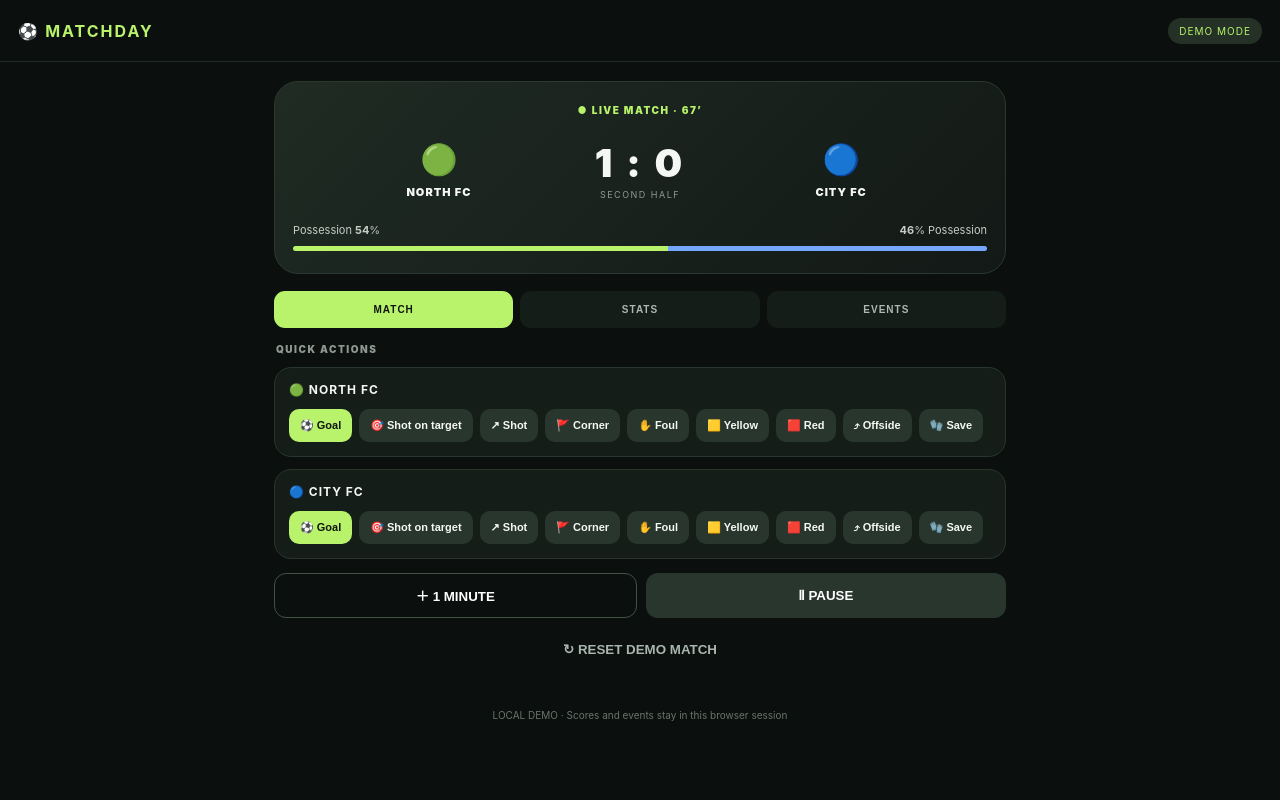
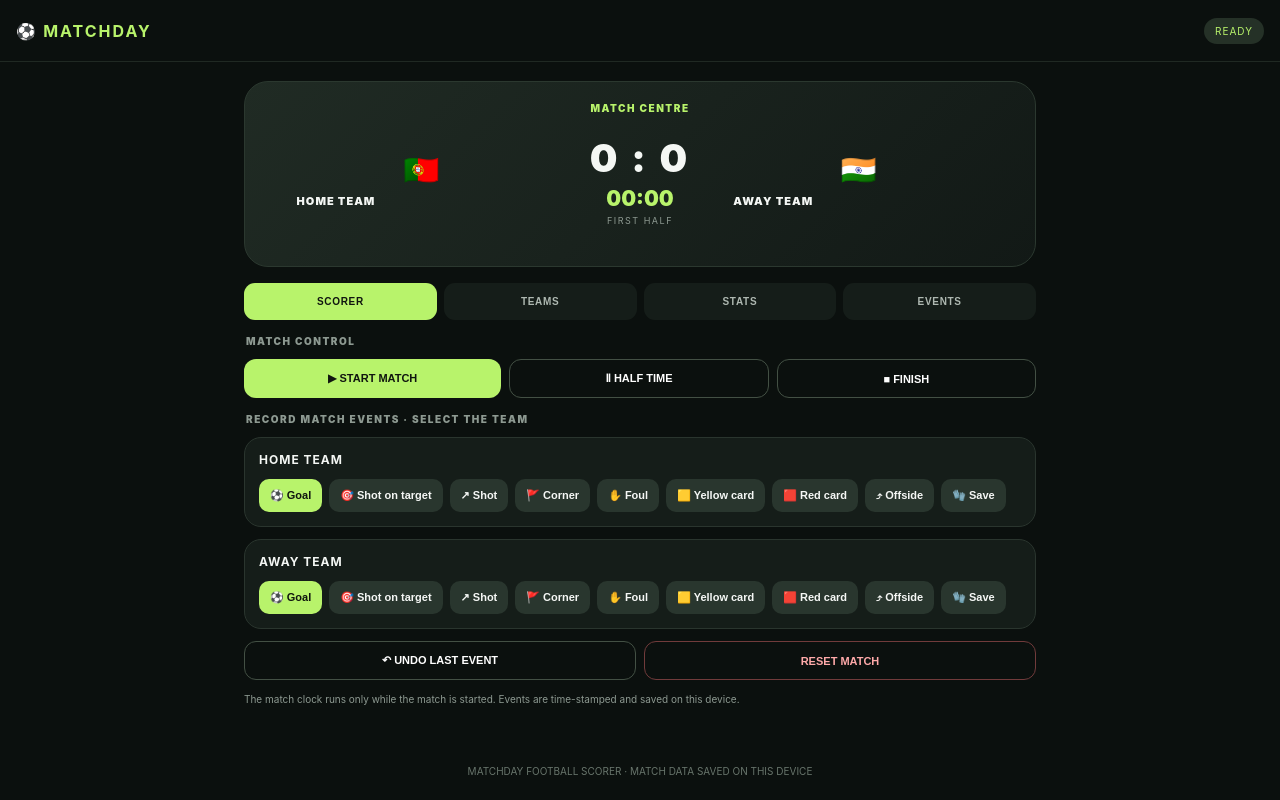
Before and after one commit to beinginnovator-dev/Matchday-Football-Scorer, a plain HTML site: page index.html in a window 1280 px wide. Drawn offline with Linux system fonts and the light colour scheme.

Commit message:
Upgrade Matchday to live football scorer

```diff
--- a/index.html
+++ b/index.html
@@ -1,87 +1,104 @@
 <!doctype html>
-<html lang="en">
-<head>
-<meta charset="utf-8">
-<meta name="viewport" content="width=device-width,initial-scale=1,viewport-fit=cover">
-<meta name="theme-color" content="#0b100e">
-<meta name="description" content="Matchday football match scoring demo">
-<link rel="manifest" href="manifest.webmanifest">
-<link rel="icon" href="icon.svg" type="image/svg+xml">
+<html lang="en"><head>
+<meta charset="utf-8"><meta name="viewport" content="width=device-width,initial-scale=1,viewport-fit=cover">
+<meta name="theme-color" content="#0b100e"><meta name="description" content="Live football match scorer">
+<link rel="manifest" href="manifest.webmanifest"><link rel="icon" href="icon.svg" type="image/svg+xml">
 <title>Matchday Football Scorer</title>
 <style>
 :root{--bg:#0b100e;--panel:#151d19;--panel2:#202b24;--lime:#b8f36b;--blue:#75a7ff;--muted:#8d9991;--line:#2a352e}
 *{box-sizing:border-box}body{margin:0;background:var(--bg);color:#f4f7f4;font-family:Inter,system-ui,-apple-system,Segoe UI,sans-serif}
-header{height:62px;padding:0 18px;display:flex;align-items:center;justify-content:space-between;border-bottom:1px solid #202923;position:sticky;top:0;background:#0b100e;z-index:3}
-.brand{font-weight:900;letter-spacing:2px}.brand b{color:var(--lime)}.demo{font-size:10px;letter-spacing:1px;color:var(--lime);background:#253127;padding:7px 11px;border-radius:30px}
-main{max-width:760px;margin:auto;padding:14px 14px 30px}
-.score{background:linear-gradient(135deg,#202b24,#121916);border:1px solid #2b382f;border-radius:24px;padding:22px 18px;margin-top:5px}
-.live{text-align:center;color:var(--lime);font-size:10px;font-weight:900;letter-spacing:1.5px}
-.teams{display:grid;grid-template-columns:1fr auto 1fr;align-items:center;text-align:center;gap:10px;margin:23px 0}
-.crest{font-size:30px}.teamname{font-size:11px;font-weight:900;letter-spacing:1px;margin-top:8px}.goals{font-size:39px;font-weight:950;letter-spacing:3px}.half{font-size:9px;color:var(--muted);letter-spacing:1.5px;margin-top:3px}
-.posrow{display:flex;justify-content:space-between;color:#c4cdc6;font-size:11px}.bar{display:flex;height:5px;border-radius:10px;overflow:hidden;margin-top:9px}.bar span:first-child{background:var(--lime)}.bar span:last-child{background:var(--blue)}
-.tabs{display:flex;gap:7px;margin:17px 0 13px}.tab{flex:1;border:0;border-radius:11px;padding:13px 5px;background:var(--panel);color:#aeb8b1;font-size:10px;font-weight:900;letter-spacing:1px}.tab.active{background:var(--lime);color:#10150f}
+header{height:62px;padding:0 16px;display:flex;align-items:center;justify-content:space-between;border-bottom:1px solid #202923;position:sticky;top:0;background:#0b100e;z-index:3}
+.brand{font-weight:900;letter-spacing:2px}.brand b{color:var(--lime)}.status{font-size:10px;letter-spacing:1px;color:var(--lime);background:#253127;padding:7px 11px;border-radius:30px}
+main{max-width:820px;margin:auto;padding:14px 14px 34px}.score{background:linear-gradient(135deg,#202b24,#121916);border:1px solid #2b382f;border-radius:24px;padding:20px 16px;margin-top:5px}
+.live{text-align:center;color:var(--lime);font-size:10px;font-weight:900;letter-spacing:1.5px}.teams{display:grid;grid-template-columns:1fr auto 1fr;align-items:center;text-align:center;gap:8px;margin:20px 0}
+.flag{font-size:29px}.teamname{font-size:11px;font-weight:900;letter-spacing:1px;margin-top:7px;max-width:150px;overflow-wrap:anywhere}.goals{font-size:39px;font-weight:950;letter-spacing:3px;white-space:nowrap}.clock{font-size:21px;font-weight:900;color:var(--lime);margin-top:5px}.half{font-size:9px;color:var(--muted);letter-spacing:1.5px;margin-top:4px}
+.tabs{display:flex;gap:7px;margin:16px 0 13px}.tab{flex:1;border:0;border-radius:11px;padding:13px 5px;background:var(--panel);color:#aeb8b1;font-size:10px;font-weight:900;letter-spacing:.7px}.tab.active{background:var(--lime);color:#10150f}
 .section-title{font-size:10px;letter-spacing:1.5px;color:var(--muted);font-weight:900;margin:15px 2px 12px}
-.group,.statsbox,.event{background:var(--panel);border:1px solid var(--line);border-radius:17px;padding:14px;margin-bottom:12px}
-.group h3{font-size:12px;letter-spacing:1px;margin:0 0 12px}
-.actions{display:flex;flex-wrap:wrap;gap:7px}
-.action{border:0;background:#29362e;color:#f5f7f5;border-radius:10px;padding:10px 11px;font-size:11px;font-weight:750}.action.goal{background:var(--lime);color:#10150f}
-.controls{display:flex;gap:9px;margin:14px 0}.controls button{flex:1;padding:12px;border-radius:12px;border:1px solid #435044;background:transparent;color:white;font-weight:800}.controls .filled{background:#29362e;border:0}
-.reset{display:block;margin:10px auto 0;border:0;background:none;color:#aab5ad;padding:10px;font-weight:700}
-.statrow{margin:14px 0}.statlabels{display:flex;justify-content:space-between;font-size:12px}.statlabels span:nth-child(2){color:#aeb8b1}.statbar{display:flex;height:4px;border-radius:5px;overflow:hidden;margin-top:8px;background:#29332d}.statbar span:first-child{background:var(--lime)}.statbar span:last-child{background:var(--blue)}
-.event{display:flex;gap:12px;align-items:center;font-size:12px;font-weight:650}.dot{width:7px;height:7px;background:var(--lime);border-radius:50%;flex:none}
-.install{display:none;background:var(--lime);color:#111;padding:11px 14px;border:0;border-radius:12px;font-weight:900}
-footer{text-align:center;color:#68756c;font-size:10px;padding:12px}
-</style>
-</head>
-<body>
-<header><div class="brand">⚽ <b>MATCHDAY</b></div><button class="install" id="installBtn">INSTALL APP</button><span class="demo">DEMO MODE</span></header>
+.group,.statsbox,.event,.teamcard{background:var(--panel);border:1px solid var(--line);border-radius:17px;padding:14px;margin-bottom:12px}.group h3{font-size:12px;letter-spacing:1px;margin:0 0 12px}
+.actions{display:flex;flex-wrap:wrap;gap:7px}.action{border:0;background:#29362e;color:#f5f7f5;border-radius:10px;padding:10px 11px;font-size:11px;font-weight:750}.action.goal{background:var(--lime);color:#10150f}
+.controls{display:flex;gap:8px;margin:12px 0}.controls button,.btn{flex:1;padding:12px;border-radius:12px;border:1px solid #435044;background:transparent;color:white;font-weight:800;font-size:11px}.controls .filled,.btn.primary{background:#29362e;border:0}.btn.green{background:var(--lime);color:#10150f;border:0}.btn.danger{border-color:#713b3b;color:#ffaaaa}
+input,select{width:100%;background:#0e1511;border:1px solid #354238;border-radius:10px;color:#fff;padding:12px;font:inherit;font-size:13px;min-width:0}
+.formrow{display:grid;grid-template-columns:1fr 1fr;gap:8px;margin:8px 0}.formrow.three{grid-template-columns:2fr 1fr auto}.small{font-size:10px;color:var(--muted);line-height:1.5}.member{display:flex;justify-content:space-between;align-items:center;padding:9px 0;border-bottom:1px solid #28332c;font-size:12px}.member:last-child{border:0}.member button{border:0;background:transparent;color:#ffaaaa;font-size:17px}
+.statrow{margin:14px 0}.statlabels{display:flex;justify-content:space-between;font-size:12px;gap:8px}.statlabels span:nth-child(2){color:#aeb8b1;text-align:center}.statbar{display:flex;height:4px;border-radius:5px;overflow:hidden;margin-top:8px;background:#29332d}.statbar span:first-child{background:var(--lime)}.statbar span:last-child{background:var(--blue)}
+.event{display:flex;gap:10px;align-items:center;font-size:12px;font-weight:650}.dot{width:7px;height:7px;background:var(--lime);border-radius:50%;flex:none}.event small{color:var(--muted);margin-left:auto;white-space:nowrap}
+.install{display:none;background:var(--lime);color:#111;padding:10px 12px;border:0;border-radius:12px;font-weight:900}
+footer{text-align:center;color:#68756c;font-size:10px;padding:14px}.hidden{display:none!important}
+@media(max-width:420px){.tab{font-size:9px;padding:12px 2px}.goals{font-size:33px}.formrow.three{grid-template-columns:1fr 68px auto}}
+</style></head><body>
+<header><div class="brand">⚽ <b>MATCHDAY</b></div><button class="install" id="installBtn">INSTALL APP</button><span class="status" id="matchStatus">NOT STARTED</span></header>
 <main>
 <section class="score">
- <div class="live" id="liveLabel">● LIVE MATCH · 67’</div>
+ <div class="live" id="liveLabel">MATCH CENTRE</div>
  <div class="teams">
-  <div><div class="crest">🟢</div><div class="teamname">NORTH FC</div></div>
-  <div><div class="goals"><span id="homeGoals">1</span> : <span id="awayGoals">0</span></div><div class="half">SECOND HALF</div></div>
-  <div><div class="crest">🔵</div><div class="teamname">CITY FC</div></div>
+  <div><div class="flag" id="homeFlag">🏳️</div><div class="teamname" id="homeName">HOME TEAM</div></div>
+  <div><div class="goals"><span id="homeGoals">0</span> : <span id="awayGoals">0</span></div><div class="clock" id="clock">00:00</div><div class="half" id="halfLabel">90 MIN MATCH</div></div>
+  <div><div class="flag" id="awayFlag">🏳️</div><div class="teamname" id="awayName">AWAY TEAM</div></div>
  </div>
- <div class="posrow"><span>Possession <b id="homePoss">54</b>%</span><span><b id="awayPoss">46</b>% Possession</span></div>
- <div class="bar"><span id="homePossBar" style="width:54%"></span><span id="awayPossBar" style="width:46%"></span></div>
 </section>
-<nav class="tabs"><button class="tab active" data-tab="match">MATCH</button><button class="tab" data-tab="stats">STATS</button><button class="tab" data-tab="events">EVENTS</button></nav>
+<nav class="tabs"><button class="tab active" data-tab="match">SCORER</button><button class="tab" data-tab="teams">TEAMS</button><button class="tab" data-tab="stats">STATS</button><button class="tab" data-tab="events">EVENTS</button></nav>
 <section id="matchPanel">
- <div class="section-title">QUICK ACTIONS</div>
- <div id="actionGroups"></div>
- <div class="controls"><button id="minuteBtn">＋ 1 MINUTE</button><button class="filled" id="pauseBtn">Ⅱ PAUSE</button></div>
- <button class="reset" id="resetBtn">↻ RESET DEMO MATCH</button>
+ <div class="section-title">MATCH CONTROL</div>
+ <div class="controls"><button class="btn green" id="startBtn">▶ START MATCH</button><button class="btn" id="halfBtn">Ⅱ HALF TIME</button><button class="btn" id="finishBtn">■ FINISH</button></div>
+ <div class="section-title">RECORD MATCH EVENTS · SELECT THE TEAM</div><div id="actionGroups"></div>
+ <div class="controls"><button class="btn" id="undoBtn">↶ UNDO LAST EVENT</button><button class="btn danger" id="resetBtn">RESET MATCH</button></div>
+ <p class="small">The match clock runs only while the match is started. Events are time-stamped and saved on this device.</p>
 </section>
-<section id="statsPanel" hidden><div class="section-title">MATCH STATISTICS</div><div class="statsbox" id="statsContent"></div></section>
-<section id="eventsPanel" hidden><div class="section-title">MATCH TIMELINE</div><div id="eventList"></div></section>
-</main>
-<footer>LOCAL DEMO · Scores and events stay in this browser session</footer>
+<section id="teamsPanel" hidden>
+ <div class="section-title">TEAM SETUP</div><div id="teamEditors"></div>
+</section>
+<section id="statsPanel" hidden><div class="section-title">LIVE MATCH STATISTICS</div><div class="statsbox" id="statsContent"></div></section>
+<section id="eventsPanel" hidden><div class="section-title">MATCH EVENT TIMELINE</div><div id="eventList"></div></section>
+</main><footer>MATCHDAY FOOTBALL SCORER · MATCH DATA SAVED ON THIS DEVICE</footer>
 <script>
-const names=['Goals','Shots','Shots on target','Corners','Fouls','Yellow cards','Red cards','Offsides','Saves'];
-const data={home:{goals:1,shots:8,target:4,corners:5,fouls:7,yellow:1,red:0,offsides:2,saves:0},away:{goals:0,shots:5,target:2,corners:3,fouls:9,yellow:2,red:0,offsides:1,saves:3}};
-let minute=67,paused=false,events=['67’  Match in progress','52’  Yellow card · Away','41’  Goal · Home','HT  Half-time'];
-const actions=[['⚽ Goal','goal'],['🎯 Shot on target','target'],['↗ Shot','shot'],['🚩 Corner','corner'],['✋ Foul','foul'],['🟨 Yellow','yellow'],['🟥 Red','red'],['⤴ Offside','offside'],['🧤 Save','save']];
-const labels={goal:'GOAL',target:'Shot on target',shot:'Shot',corner:'Corner',foul:'Foul',yellow:'Yellow card',red:'Red card',offside:'Offside',save:'Save'};
+const KEY='matchday-live-v2';
+const flags=['🇮🇳','🇬🇧','🇧🇷','🇦🇷','🇫🇷','🇩🇪','🇪🇸','🇮🇹','🇵🇹','🇳🇱','🇯🇵','🇺🇸','🇲🇽','🇳🇬','🇿🇦','🇦🇺'];
+const blankStats=()=>({goals:0,shots:0,target:0,corners:0,fouls:0,yellow:0,red:0,offsides:0,saves:0});
+const fresh=()=>({teams:[{name:'HOME TEAM',flag:flags[Math.floor(Math.random()*flags.length)],members:[]},{name:'AWAY TEAM',flag:flags[Math.floor(Math.random()*flags.length)],members:[]}],stats:[blankStats(),blankStats()],seconds:0,running:false,started:false,finished:false,half:1,events:[]});
+let state;try{state=JSON.parse(localStorage.getItem(KEY))||fresh()}catch{state=fresh()}
+const labels={goal:'Goal',target:'Shot on target',shot:'Shot',corner:'Corner',foul:'Foul',yellow:'Yellow card',red:'Red card',offside:'Offside',save:'Save'};
+const statKeys={goal:'goals',target:'target',shot:'shots',corner:'corners',foul:'fouls',yellow:'yellow',red:'red',offside:'offsides',save:'saves'};
+const actions=[['⚽ Goal','goal'],['🎯 Shot on target','target'],['↗ Shot','shot'],['🚩 Corner','corner'],['✋ Foul','foul'],['🟨 Yellow card','yellow'],['🟥 Red card','red'],['⤴ Offside','offside'],['🧤 Save','save']];
+function save(){localStorage.setItem(KEY,JSON.stringify(state))}
+function time(){return String(Math.floor(state.seconds/60)).padStart(2,'0')+':'+String(state.seconds%60).padStart(2,'0')}
+function matchMinute(){return Math.floor(state.seconds/60)+1}
 function render(){
- document.querySelector('#homeGoals').textContent=data.home.goals;document.querySelector('#awayGoals').textContent=data.away.goals;
- document.querySelector('#liveLabel').textContent=(paused?'Ⅱ MATCH PAUSED':'● LIVE MATCH')+' · '+minute+'’';
- document.querySelector('#pauseBtn').textContent=paused?'▶ RESUME':'Ⅱ PAUSE';
- document.querySelector('#homePoss').textContent=54;document.querySelector('#awayPoss').textContent=46;
- document.querySelector('#homePossBar').style.width='54%';document.querySelector('#awayPossBar').style.width='46%';
- document.querySelector('#statsContent').innerHTML='<div class="statlabels" style="font-weight:900;color:var(--muted)"><span>NORTH FC</span><span></span><span>CITY FC</span></div>'+names.map((n)=>{let k=({'Goals':'goals','Shots':'shots','Shots on target':'target','Corners':'corners','Fouls':'fouls','Yellow cards':'yellow','Red cards':'red','Offsides':'offsides','Saves':'saves'})[n],a=data.home[k],b=data.away[k],sum=a+b||2;return `<div class="statrow"><div class="statlabels"><b>${a}</b><span>${n}</span><b>${b}</b></div><div class="statbar"><span style="width:${a/sum*100}%"></span><span style="width:${b/sum*100}%"></span></div></div>`}).join('');
- document.querySelector('#eventList').innerHTML=events.length?events.map(e=>`<div class="event"><span class="dot"></span>${e}</div>`).join(''):'<p style="color:var(--muted)">No events yet. Add match actions to build the timeline.</p>';
+ document.querySelector('#homeName').textContent=state.teams[0].name||'HOME TEAM';document.querySelector('#awayName').textContent=state.teams[1].name||'AWAY TEAM';
+ document.querySelector('#homeFlag').textContent=state.teams[0].flag;document.querySelector('#awayFlag').textContent=state.teams[1].flag;
+ document.querySelector('#homeGoals').textContent=state.stats[0].goals;document.querySelector('#awayGoals').textContent=state.stats[1].goals;
+ document.querySelector('#clock').textContent=time();document.querySelector('#halfLabel').textContent=state.finished?'FULL TIME':state.half===1?'FIRST HALF':'SECOND HALF';
+ document.querySelector('#liveLabel').textContent=state.finished?'■ FULL TIME':state.running?'● LIVE MATCH':state.started?'Ⅱ MATCH PAUSED':'MATCH CENTRE';
+ document.querySelector('#matchStatus').textContent=state.finished?'FULL TIME':state.running?'LIVE':state.started?'PAUSED':'READY';
+ document.querySelector('#startBtn').textContent=state.finished?'MATCH FINISHED':state.running?'Ⅱ PAUSE':'▶ '+(state.started?'RESUME MATCH':'START MATCH');
+ document.querySelector('#startBtn').disabled=state.finished;document.querySelector('#halfBtn').disabled=!state.started||state.finished;
+ document.querySelector('#statsContent').innerHTML='<div class="statlabels" style="font-weight:900;color:var(--muted)"><span>'+esc(state.teams[0].name)+'</span><span>STAT</span><span>'+esc(state.teams[1].name)+'</span></div>'+[['Goals','goals'],['Shots','shots'],['Shots on target','target'],['Corners','corners'],['Fouls','fouls'],['Yellow cards','yellow'],['Red cards','red'],['Offsides','offsides'],['Saves','saves']].map(([n,k])=>{let a=state.stats[0][k],b=state.stats[1][k],sum=a+b||1;return '<div class="statrow"><div class="statlabels"><b>'+a+'</b><span>'+n+'</span><b>'+b+'</b></div><div class="statbar"><span style="width:'+a/sum*100+'%"></span><span style="width:'+b/sum*100+'%"></span></div></div>'}).join('');
+ document.querySelector('#eventList').innerHTML=state.events.length?state.events.slice().reverse().map(e=>'<div class="event"><span class="dot"></span><span>'+esc(e.team)+' · '+esc(e.label)+'</span><small>'+e.minute+"' · "+e.clock+'</small></div>').join(''):'<p class="small">No events recorded yet.</p>';
+ renderTeams();save();
 }
-function add(team,key){if(paused)return;data[team][key]++;events.unshift(`${minute}’  ${labels[key]} · ${team==='home'?'Home':'Away'}`);render()}
-document.querySelector('#actionGroups').innerHTML=['home','away'].map((team,i)=>`<div class="group"><h3>${i?'🔵 CITY FC':'🟢 NORTH FC'}</h3><div class="actions">${actions.map(([label,key])=>`<button class="action ${key==='goal'?'goal':''}" data-team="${team}" data-key="${key}">${label}</button>`).join('')}</div></div>`).join('');
-document.querySelectorAll('.action').forEach(b=>b.addEventListener('click',()=>add(b.dataset.team,b.dataset.key)));
-document.querySelectorAll('.tab').forEach(b=>b.onclick=()=>{document.querySelectorAll('.tab').forEach(x=>x.classList.toggle('active',x===b));['match','stats','events'].forEach(t=>document.getElementById(t+'Panel').hidden=t!==b.dataset.tab);});
-document.querySelector('#minuteBtn').onclick=()=>{if(!paused){minute=Math.min(120,minute+1);render()}};
-document.querySelector('#pauseBtn').onclick=()=>{paused=!paused;render()};
-document.querySelector('#resetBtn').onclick=()=>{Object.keys(data).forEach(t=>Object.keys(data[t]).forEach(k=>data[t][k]=0));minute=0;events=[];paused=false;render()};
+function esc(s){return String(s).replace(/[&<>"']/g,c=>({'&':'&amp;','<':'&lt;','>':'&gt;','"':'&quot;',"'":'&#39;'}[c]))}
+function record(team,key){
+ if(!state.started||state.finished){alert('Start the match before recording events.');return}
+ let s=state.stats[team],k=statKeys[key];s[k]++;
+ if(key==='goal'){s.shots++;s.target++}if(key==='target')s.shots++;
+ state.events.push({team:state.teams[team].name,label:labels[key],key,teamIndex:team,minute:matchMinute(),clock:time(),changes:key==='goal'?['goals','shots','target']:key==='target'?['target','shots']:[k]});
+ render();
+}
+function renderTeams(){
+ document.querySelector('#teamEditors').innerHTML=state.teams.map((t,i)=>'<div class="teamcard"><h3>'+ (i===0?'HOME TEAM':'AWAY TEAM')+'</h3><div class="formrow"><input id="teamName'+i+'" value="'+esc(t.name)+'" placeholder="Team name"><input id="teamFlag'+i+'" value="'+esc(t.flag)+'" maxlength="4" aria-label="Team flag emoji"></div><button class="btn" data-save-team="'+i+'">SAVE TEAM DETAILS</button><div class="section-title">SQUAD MEMBERS · '+t.members.length+'</div><div>'+t.members.map((m,j)=>'<div class="member"><span>'+(j+1)+'. '+esc(m)+'</span><button data-remove="'+i+':'+j+'" aria-label="Remove player">×</button></div>').join('')+'</div><div class="formrow three"><input id="newMember'+i+'" placeholder="Player name"><input id="shirt'+i+'" type="number" min="1" max="99" placeholder="No."><button class="btn green" data-add="'+i+'">ADD</button></div><p class="small">Choose any country flag emoji for this team. A random flag is assigned automatically when a new match is created.</p></div>').join('');
+ document.querySelectorAll('[data-save-team]').forEach(b=>b.onclick=()=>{let i=+b.dataset.saveTeam;state.teams[i].name=document.querySelector('#teamName'+i).value.trim()||('TEAM '+(i+1));state.teams[i].flag=document.querySelector('#teamFlag'+i).value.trim()||'🏳️';render()});
+ document.querySelectorAll('[data-add]').forEach(b=>b.onclick=()=>{let i=+b.dataset.add,el=document.querySelector('#newMember'+i),name=el.value.trim();if(!name)return;let no=document.querySelector('#shirt'+i).value;state.teams[i].members.push((no?'#'+no+' ':'')+name);render()});
+ document.querySelectorAll('[data-remove]').forEach(b=>b.onclick=()=>{let [i,j]=b.dataset.remove.split(':').map(Number);state.teams[i].members.splice(j,1);render()});
+}
+document.querySelector('#actionGroups').innerHTML=[0,1].map(i=>'<div class="group"><h3 id="actionTeam'+i+'">'+(i===0?'HOME TEAM':'AWAY TEAM')+'</h3><div class="actions">'+actions.map(([label,key])=>'<button class="action '+(key==='goal'?'goal':'')+'" data-team="'+i+'" data-key="'+key+'">'+label+'</button>').join('')+'</div></div>').join('');
+document.querySelectorAll('.action').forEach(b=>b.onclick=()=>record(+b.dataset.team,b.dataset.key));
+document.querySelectorAll('.tab').forEach(b=>b.onclick=()=>{document.querySelectorAll('.tab').forEach(x=>x.classList.toggle('active',x===b));['match','teams','stats','events'].forEach(t=>document.getElementById(t+'Panel').hidden=t!==b.dataset.tab)});
+document.querySelector('#startBtn').onclick=()=>{if(state.finished)return;state.started=true;state.running=!state.running;render()};
+document.querySelector('#halfBtn').onclick=()=>{if(!state.started||state.finished)return;state.running=false;state.half=state.half===1?2:1;state.events.push({team:'MATCH',label:state.half===2?'Half time · Second half started':'Second half ended',minute:matchMinute(),clock:time()});render()};
+document.querySelector('#finishBtn').onclick=()=>{if(!state.started||state.finished)return;state.running=false;state.finished=true;state.events.push({team:'MATCH',label:'Full time',minute:matchMinute(),clock:time()});render()};
+document.querySelector('#undoBtn').onclick=()=>{let e=state.events.pop();if(!e){alert('No event to undo.');return}if(e.changes)e.changes.forEach(k=>state.stats[e.teamIndex][k]=Math.max(0,state.stats[e.teamIndex][k]-1));render()};
+document.querySelector('#resetBtn').onclick=()=>{if(!confirm('Reset the score, timer and event timeline? Team names and squads will be kept.'))return;let teams=state.teams;state=fresh();state.teams=teams;render()};
+setInterval(()=>{if(state.running&&!state.finished){state.seconds++;render()}},1000);
 let installPrompt;window.addEventListener('beforeinstallprompt',e=>{e.preventDefault();installPrompt=e;document.querySelector('#installBtn').style.display='block'});
 document.querySelector('#installBtn').onclick=async()=>{if(installPrompt){installPrompt.prompt();await installPrompt.userChoice;installPrompt=null;document.querySelector('#installBtn').style.display='none'}};
 if('serviceWorker' in navigator)window.addEventListener('load',()=>navigator.serviceWorker.register('./sw.js'));
 render();
-</script>
-</body></html>
+</script></body></html>
```
